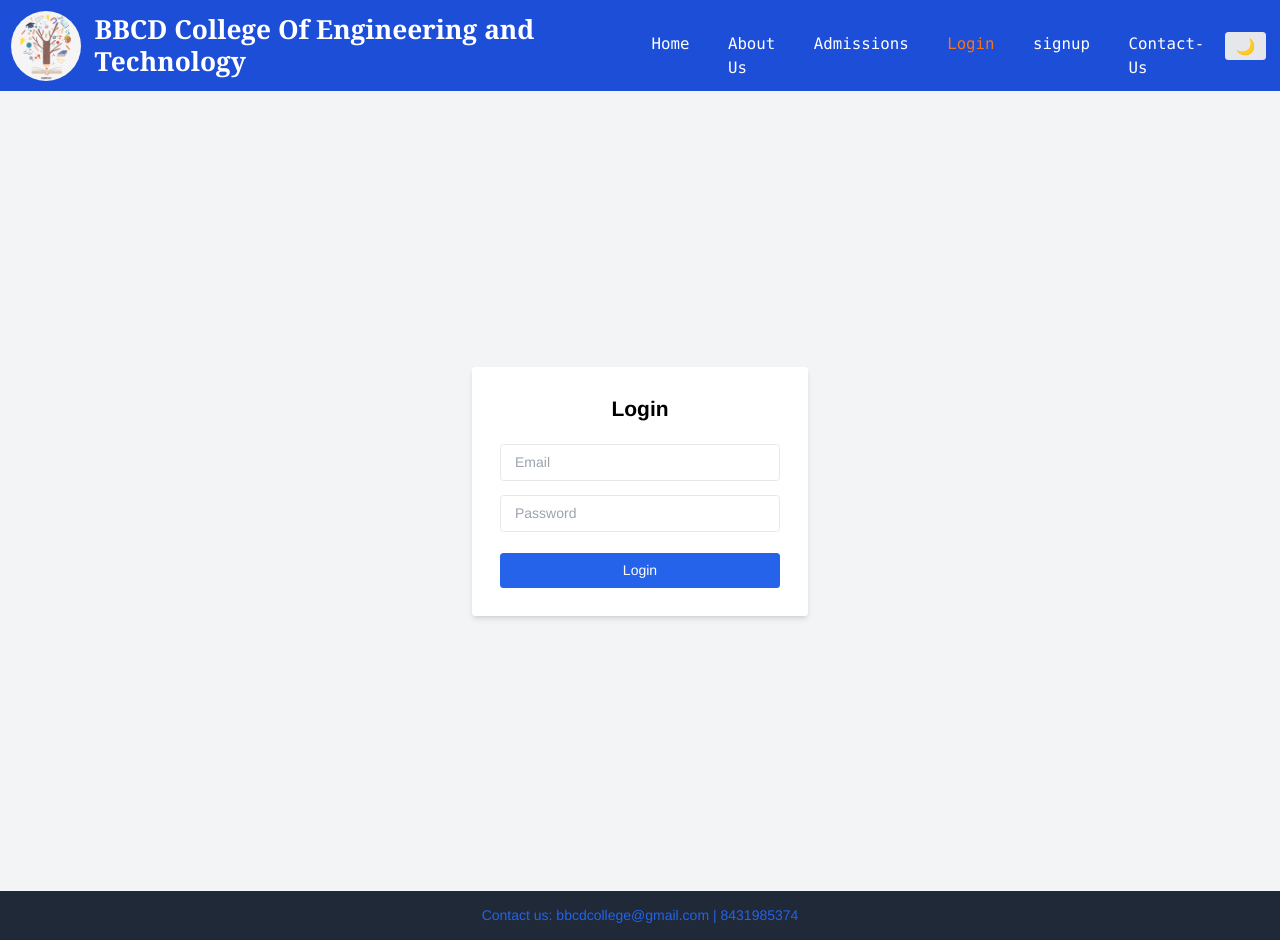
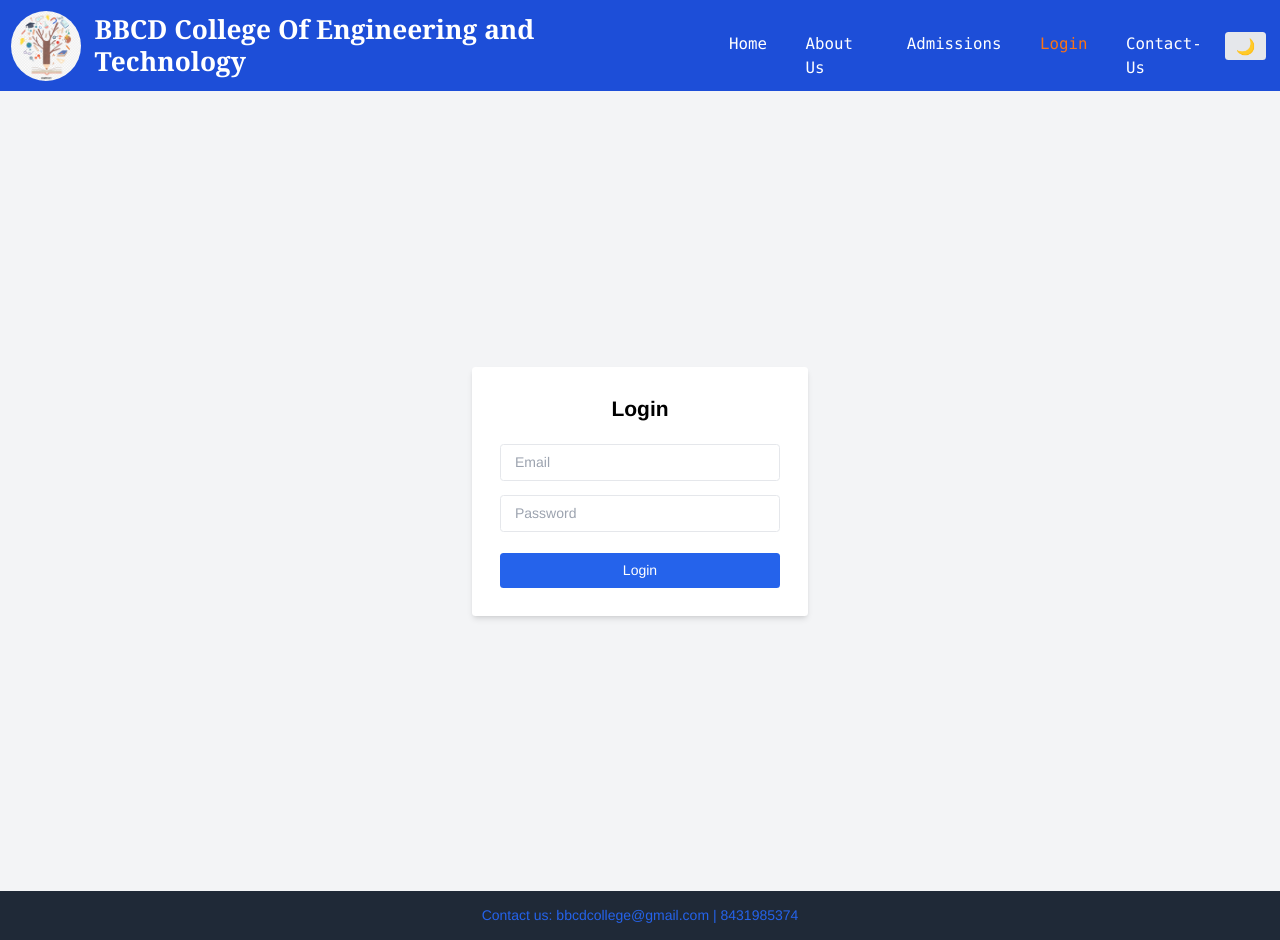
Before and after one commit to Bhavik9696/college-website, a React (Vite) app: page /Login in a window 1280 px wide. Built offline with nearby package versions, Linux system fonts and the light colour scheme.

Commit message:
change signup option for admin only and allows all users to student dash board permission

```diff
--- a/src/components/Navbar.jsx
+++ b/src/components/Navbar.jsx
@@ -62,16 +62,6 @@ function Navbar() {
             Login
           </NavLink>
           <NavLink
-            to="/signup"
-            className={({ isActive }) =>
-              isActive
-                ? "text-orange-500 rounded hover:bg-blue-600 transition lg:ml-6"
-                : "text-white rounded hover:bg-blue-600 transition lg:ml-9"
-            }
-          >
-           signup
-          </NavLink>
-          <NavLink
             to="/contact"
             className={({ isActive }) =>
               isActive
@@ -134,16 +124,6 @@ function Navbar() {
             Admissions
           </NavLink>
           <NavLink
-            to="/signup"
-            className={({ isActive }) =>
-              isActive
-                ? "text-orange-500 rounded  transition lg:ml-6"
-                : "text-white rounded hover:bg-blue-600 transition lg:ml-9"
-            }
-          >
-           signup
-          </NavLink>
-          <NavLink
             to="/Login"
             onClick={() => setIsOpen(false)}
             className={({ isActive }) =>
--- a/src/pages/Login.jsx
+++ b/src/pages/Login.jsx
@@ -14,10 +14,9 @@ export default function Login() {
     try {
       await signInWithEmailAndPassword(auth, email, password);
       if(email==="bbcd@gmail.com" && password==="bbcd@123"){
-        navigate("/admin");
+        navigate("/signup");
       }else{
         navigate("/student");
-
       }
     } catch (error) {
       console.error(error);
--- a/src/pages/Signup.jsx
+++ b/src/pages/Signup.jsx
@@ -12,7 +12,7 @@ function Signup() {
 
     try {
       // Step 1: Create user in Firebase Auth
-      const userCredential = await createUserWithEmailAndPassword(auth, email, password);
+      const userCredential = await createUserWithEmailAndPassword(auth, email, password)
       const uid = userCredential.user.uid;
 
       // Step 2: Store extra details in Firestore
```
